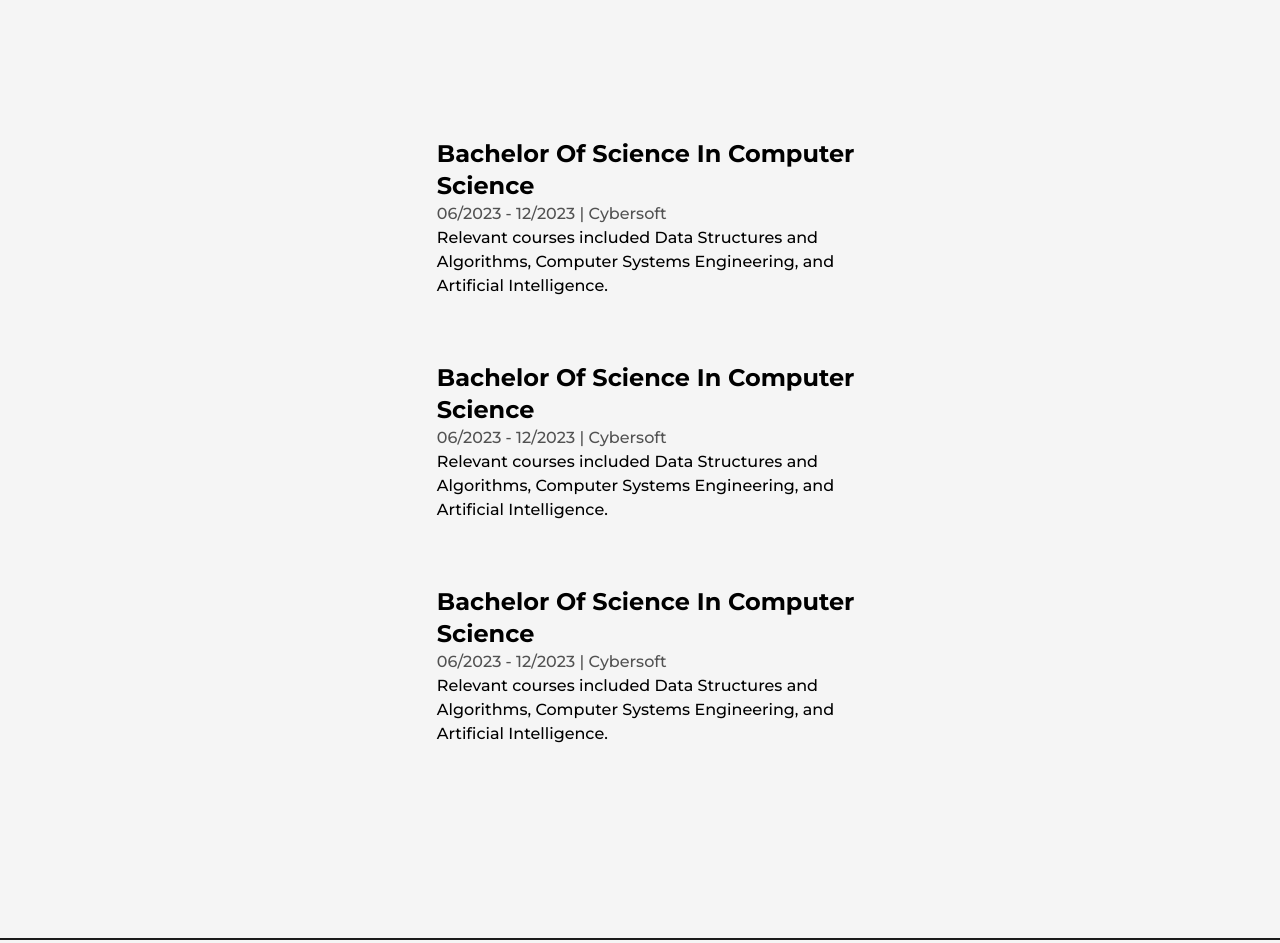
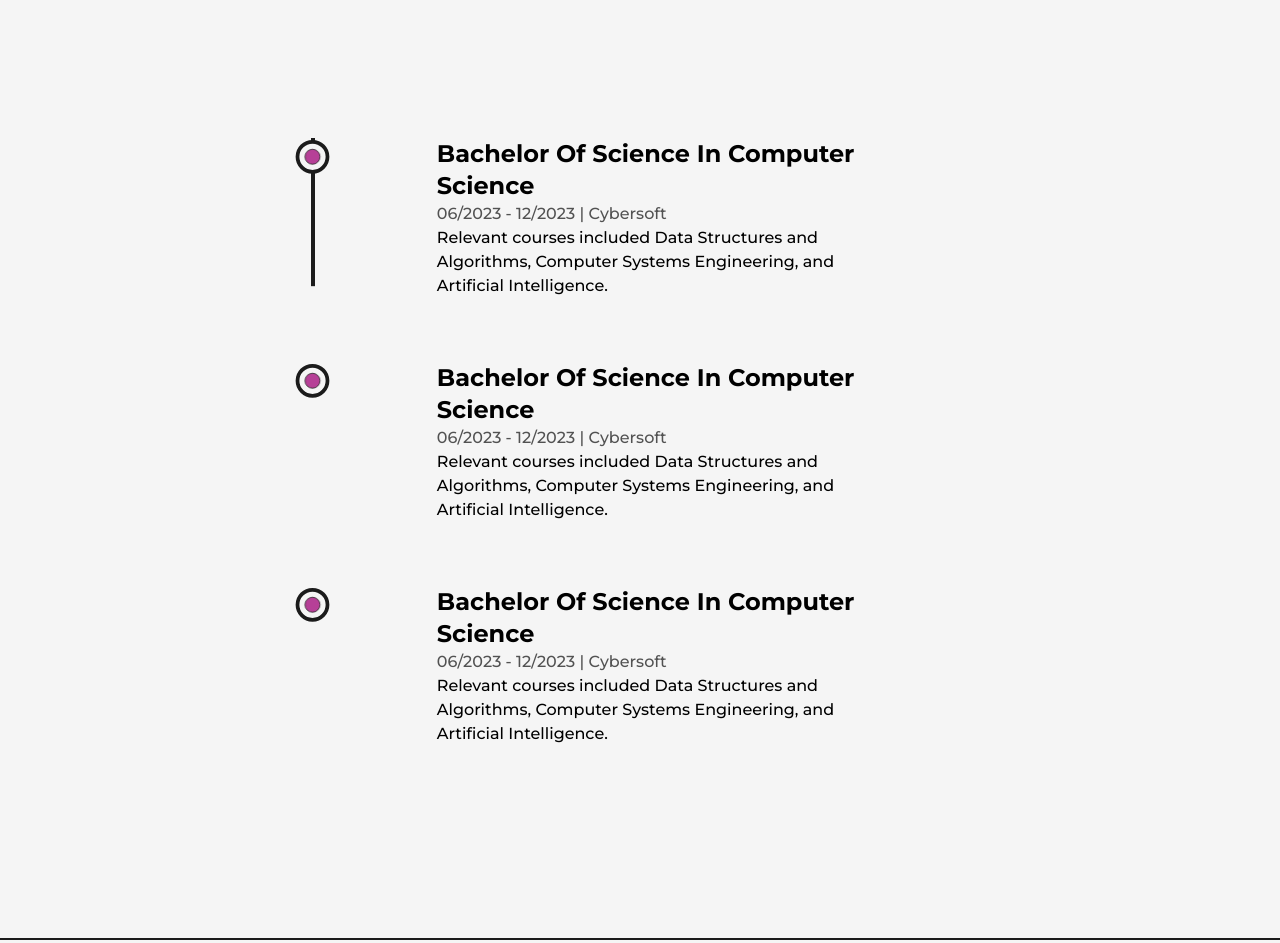
Before and after one commit to phphuongbinh/portfolio-v2, a Next.js app: page /about in a window 1280 px wide. Shown: the part 2320-3263 px from the top of the page. Built offline with nearby package versions, Linux system fonts and the light colour scheme.

Commit message:
education component

```diff
--- a/src/components/Education.tsx
+++ b/src/components/Education.tsx
@@ -1,22 +1,47 @@
-import React from "react";
+import React, { useRef } from "react";
+import { motion, useScroll } from "framer-motion";
+import ListItemIcon from "./icons/ListItemIcon";
 
-const Details = ({ company, time, address, desc }: any) => (
-  <li className="my-8 first:mt-0 last:mb-0 w-[60%] mx-auto flex flex-col items-center justify-between">
-    <div>
+const Details = ({ company, time, address, desc }: any) => {
+  const ref = useRef(null);
+  return (
+    <li
+      ref={ref}
+      className="my-8 first:mt-0 last:mb-0 w-[60%] mx-auto flex flex-col items-center justify-between"
+    >
+      <ListItemIcon ref={ref} />
+      <motion.div
+        initial={{ y: 50 }}
+        whileInView={{ y: 0 }}
+        transition={{ duration: 0.5, type: "spring" }}
+      >
         <h3 className="capitalize font-bold text-2xl ">{company}</h3>
         <span className="capitalize font-medium text-dark/75 ">
           {time} | {address}
         </span>
         <p className="font-medium">{desc}</p>
-    </div>
+      </motion.div>
     </li>
   );
+};
 
 const Education = () => {
+  const ref = useRef(null);
+  const { scrollYProgress } = useScroll({
+    target: ref,
+    offset: ["start end", "center start"],
+  });
   return (
     <div className="my-48">
       <h2 className="font-bold text-8xl mb-32 w-full text-center">Education</h2>
-      <div className="w-[75%] mx-auto relative">
+
+      <div ref={ref} className="w-[75%] mx-auto relative">
+        <motion.div
+          className="absolute left-9 top-0 w-1 h-full bg-dark origin-top"
+          style={{
+            scaleY: scrollYProgress,
+          }}
+        ></motion.div>
         <ul className="w-full flex flex-col items-start justify-between ml-4">
           <Details
             company="Bachelor Of Science In Computer Science"
--- /dev/null
+++ b/src/components/icons/ListItemIcon.tsx
@@ -0,0 +1,42 @@
+import React from "react";
+import { motion, useScroll } from "framer-motion";
+
+interface ListItemIconProps {
+  ref: React.RefObject<HTMLElement>;
+}
+
+const ListItemIcon = ({ ref }: any) => {
+  const { scrollYProgress } = useScroll({
+    target: ref,
+    offset: ["center end", "center center"],
+  });
+  return (
+    <figure className="absolute left-0 stroke-dark">
+      <svg width={75} height={75} viewBox="0 0 100 100" className="-rotate-90">
+        <circle
+          cx={75}
+          cy={50}
+          r={20}
+          className="stroke-primary stroke-1 fill-none"
+        />
+        <motion.circle
+          cx={75}
+          cy={50}
+          r={20}
+          className="stroke-[5px] fill-light"
+          style={{
+            pathLength: scrollYProgress,
+          }}
+        />
+        <circle
+          cx={75}
+          cy={50}
+          r={10}
+          className="animate-pulse stroke-1 fill-primary"
+        />
+      </svg>
+    </figure>
+  );
+};
+
+export default ListItemIcon;
```
Lines whose indentation alone changed are shown as unchanged.
